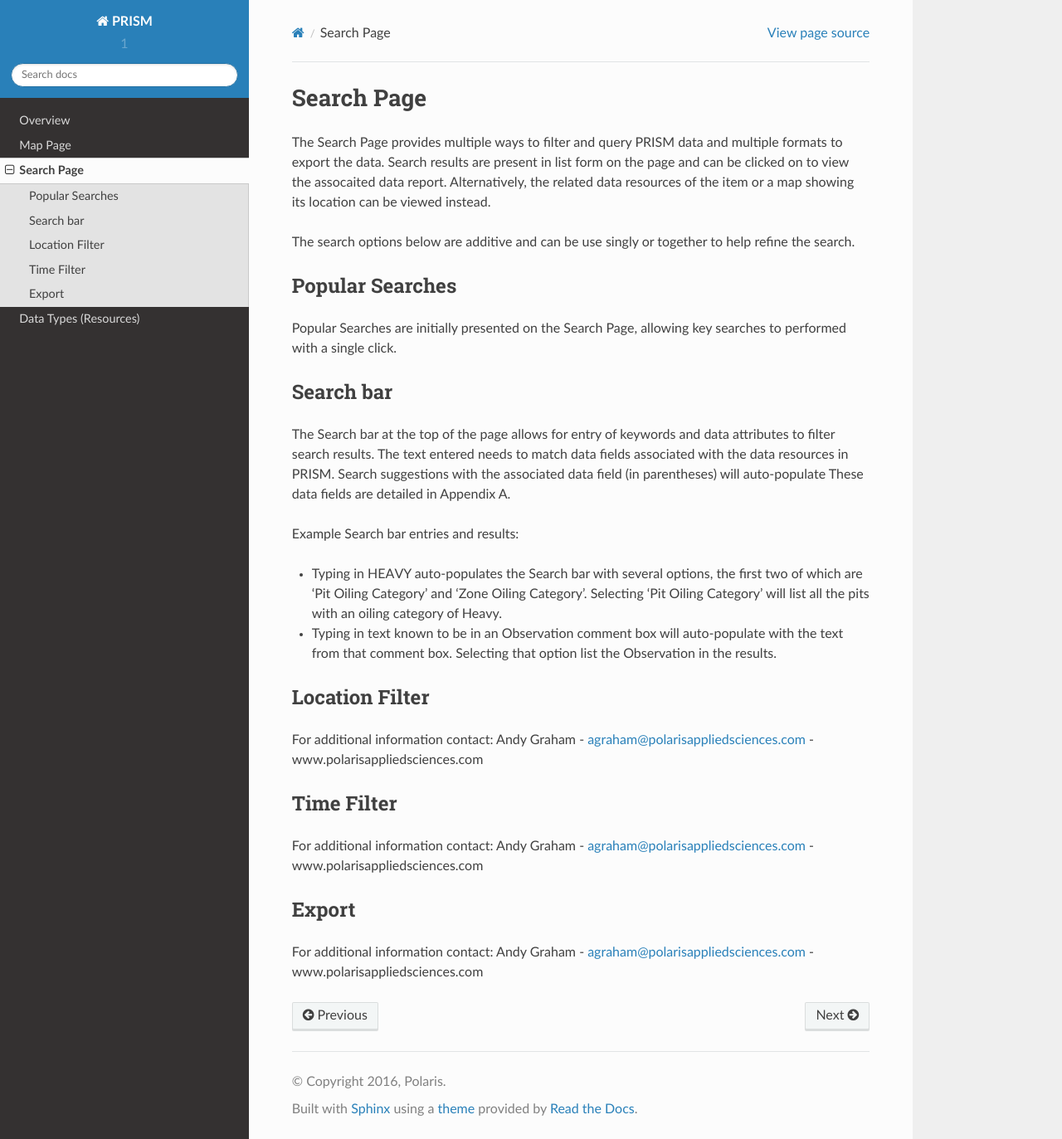
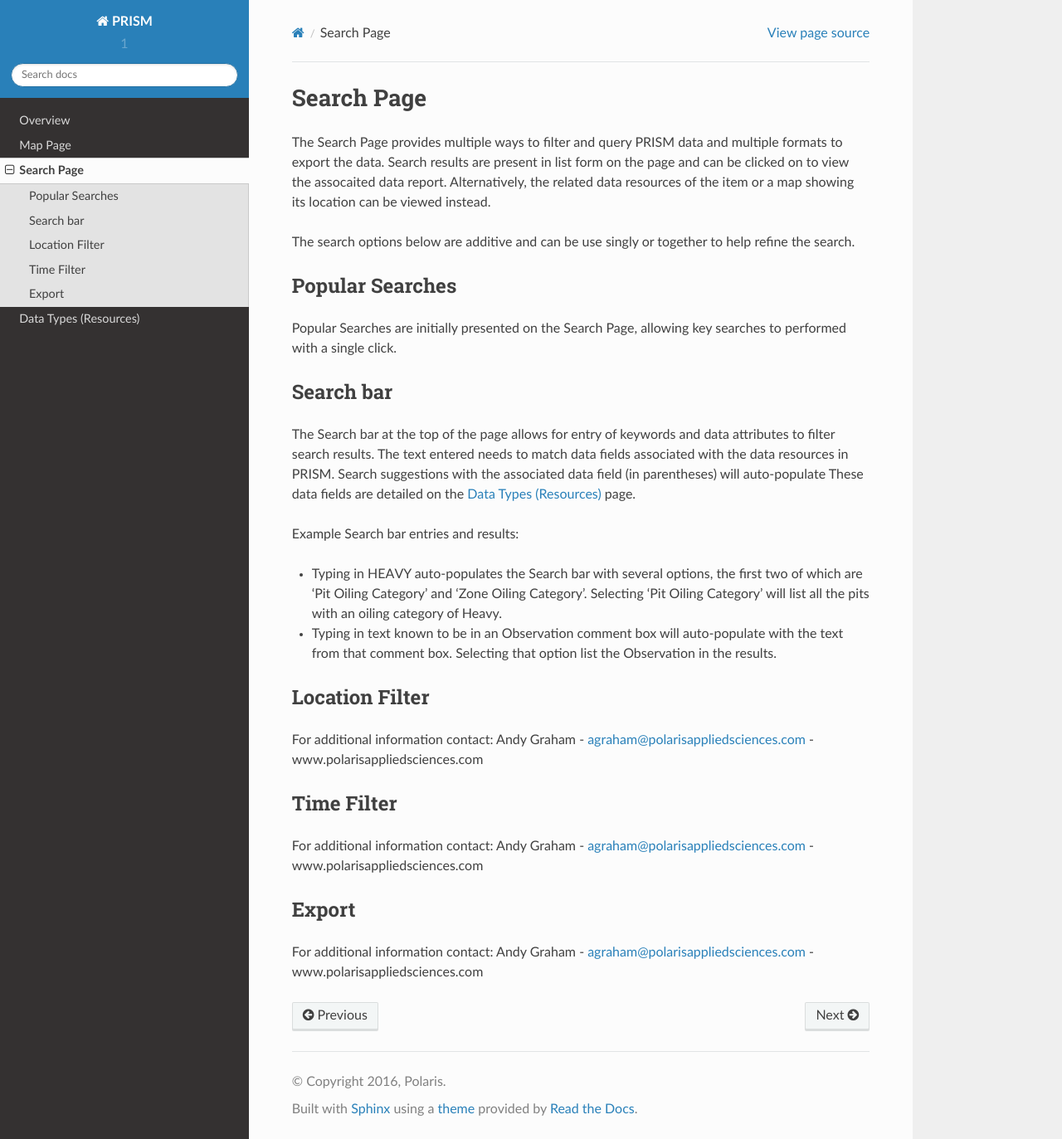
Before and after one commit to agraham/PRISM_rtd, a Sphinx documentation site: the page built from docs/searchpage.rst, in a window 1280 px wide and 1373 px high. Shown: the whole window at 83% size. Built offline with Sphinx 7.4.7 and the Read the Docs theme 2.0.0, drawn with Linux system fonts in a browser that asks for light colours.

Commit message:
Update searchpage.rst

```diff
--- a/docs/searchpage.rst
+++ b/docs/searchpage.rst
@@ -13,7 +13,7 @@ Popular Searches are initially presented on the Search Page, allowing key search
 Search bar
 --------
 
-The Search bar at the top of the page allows for entry of keywords and data attributes to filter search results.  The text entered needs to  match data fields associated with the data resources in PRISM.  Search suggestions with the associated data field (in parentheses) will auto-populate  These data fields are detailed in Appendix A.
+The Search bar at the top of the page allows for entry of keywords and data attributes to filter search results.  The text entered needs to  match data fields associated with the data resources in PRISM.  Search suggestions with the associated data field (in parentheses) will auto-populate  These data fields are detailed on the `Data Types (Resources) <datatypes.html>`_ page.
 
 Example Search bar entries and results:
 
```
